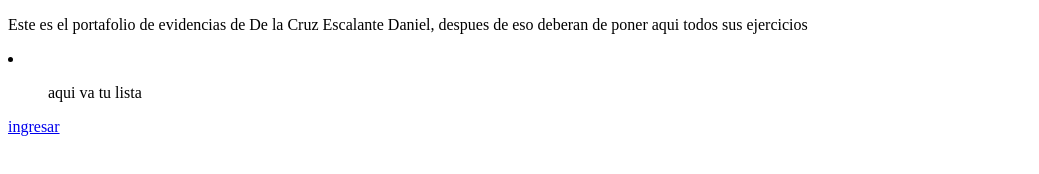
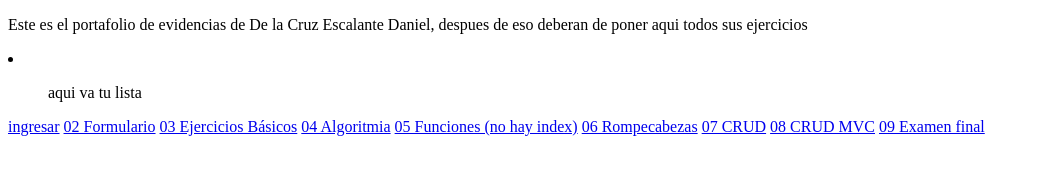
Before and after one commit to DelaCruzEscalanteDaniel/4IV8_Apppat_Appmat_DelaCruz, a website: page index.html in a window 1280 px wide. Shown: the whole page, without its empty margins (0-1039 px from the left). Drawn offline with Linux system fonts and the light colour scheme.

Commit message:
metí los links al inicio

```diff
--- a/index.html
+++ b/index.html
@@ -11,5 +11,13 @@
         <ol>aqui va tu lista</ol>
     </li>
     <a href="./carpeta/inicio.html">ingresar</a>
+    <a href="./02Formulario/index.html">02 Formulario</a>
+    <a href="./03EjerciciosBasicos/EjerciciosBasicos/index.html">03 Ejercicios Básicos</a>
+    <a href="./04Algoritmia/Algoritmia/index.html">04 Algoritmia</a>
+    <a href="./05Funciones/funciones.js">05 Funciones (no hay index)</a>
+    <a href="./06Rompecabezas/index.html">06 Rompecabezas</a>
+    <a href="./07CRUD/public/index.html">07 CRUD</a>
+    <a href="./08CRUDMVC/public/index.html">08 CRUD MVC</a>
+    <a href="./ExamenJimmy/public/index.html">09 Examen  final</a>
 </body>
 </html>
```
Also changed, not shown: 03EjerciciosBasicos/EjerciciosBasicos/index.html (+1 -1 lines), 04Algoritmia/Algoritmia/index.html (+1 -0 lines), 06Rompecabezas/index.html (+1 -1 lines), 07CRUD/public/index.html (+1 -0 lines), 08CRUDMVC/public/index.html (+1 -0 lines), ExamenJimmy/public/index.html (+1 -1 lines).
